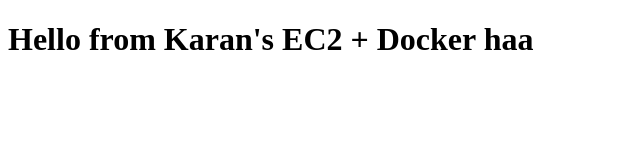
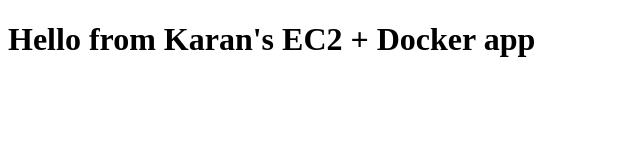
Before and after one commit to dk-dhd/cloud-devops-exam, a plain HTML site: page index.html in a window 1280 px wide. Shown: the full height of the page, 0-640 px from the left. Drawn offline with Linux system fonts and the light colour scheme.

Commit message:
Update greeting in index.html

```diff
--- a/index.html
+++ b/index.html
@@ -1,5 +1,5 @@
 <!doctype html>
 <html>
   <head><title>DevOps Exam App</title></head>
-  <body><h1>Hello from Karan's EC2 + Docker haa</h1></body>
+  <body><h1>Hello from Karan's EC2 + Docker app</h1></body>
 </html>
```
